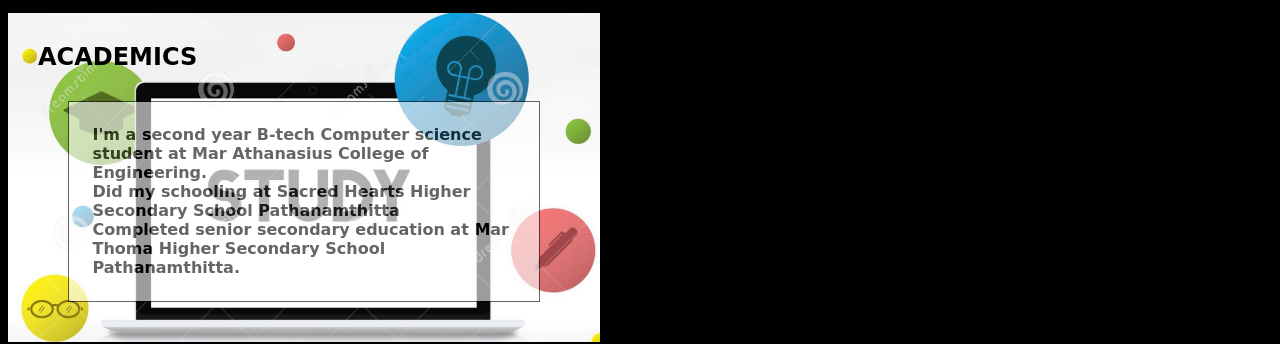
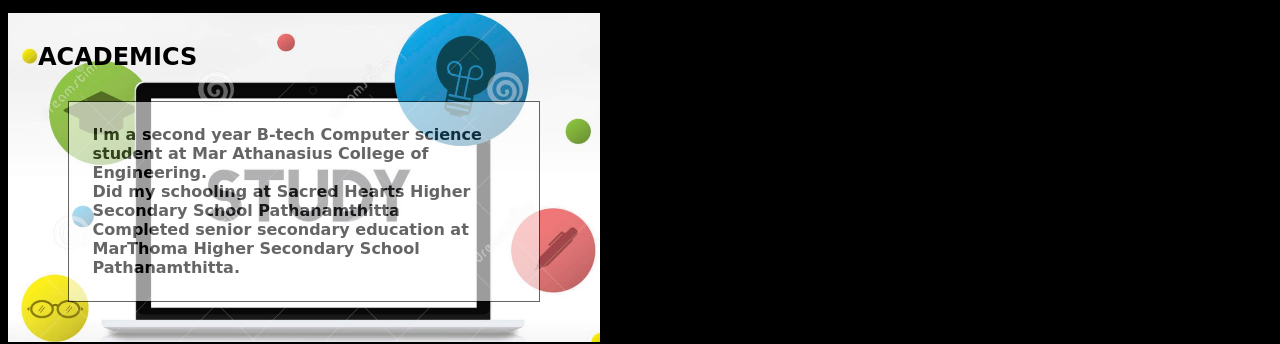
Before and after one commit to sandra9711/portfolio-1, a plain HTML site: page index.html in a window 1280 px wide. Shown: the part 1303-1647 px from the top of the page. Drawn offline with Linux system fonts and the light colour scheme.

Commit message:
Update index.html

```diff
--- a/index.html
+++ b/index.html
@@ -75,7 +75,7 @@
             <div class="academcont">
                 <p>  I'm a second year B-tech Computer science student at Mar Athanasius College of Engineering.
                     <br>Did my schooling at Sacred Hearts Higher Secondary School Pathanamthitta<br>
-                    Completed senior secondary education at Mar Thoma Higher Secondary School Pathanamthitta.
+                    Completed senior secondary education at<br> MarThoma Higher Secondary School Pathanamthitta.
                 </p>
 
             </div>
```
